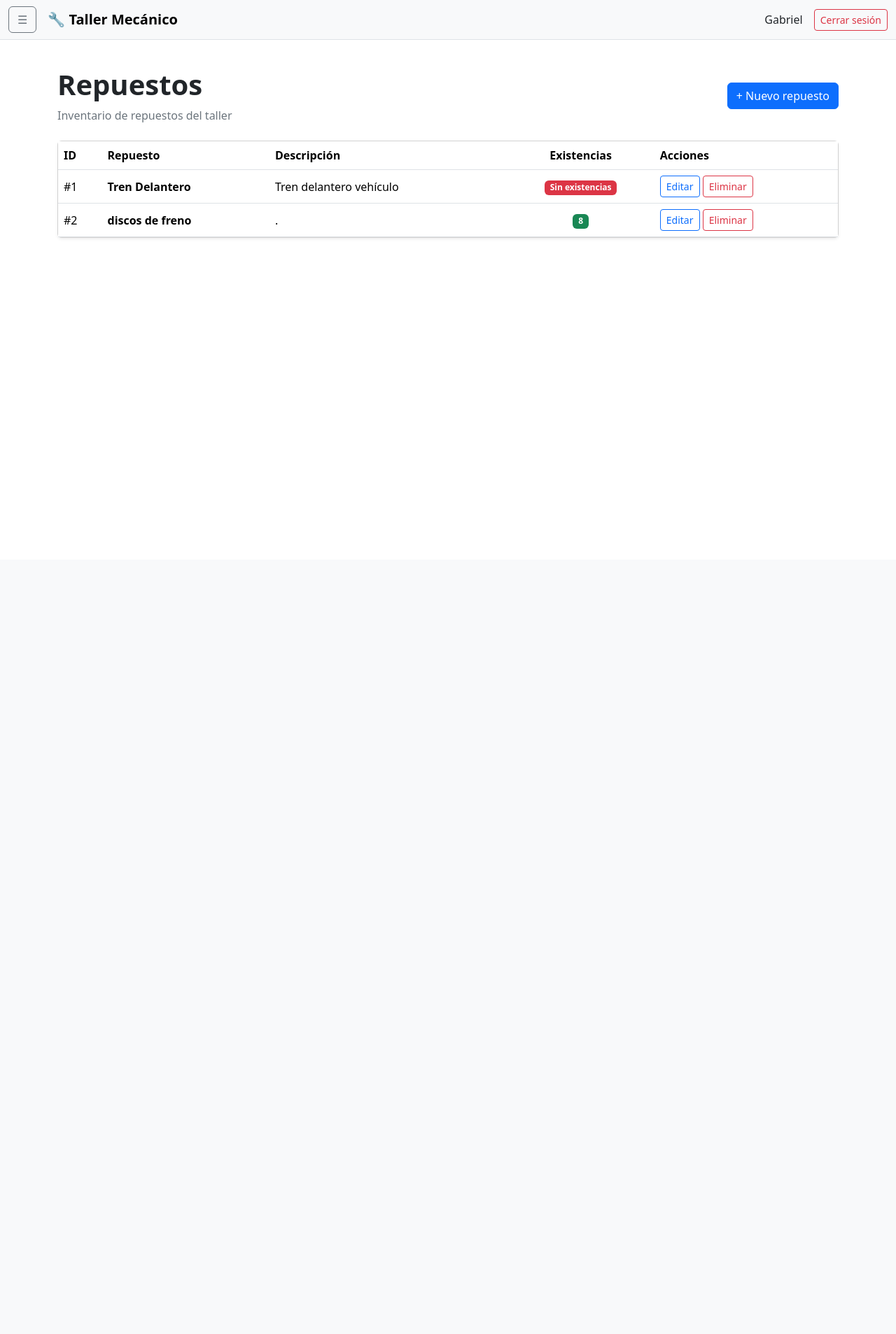
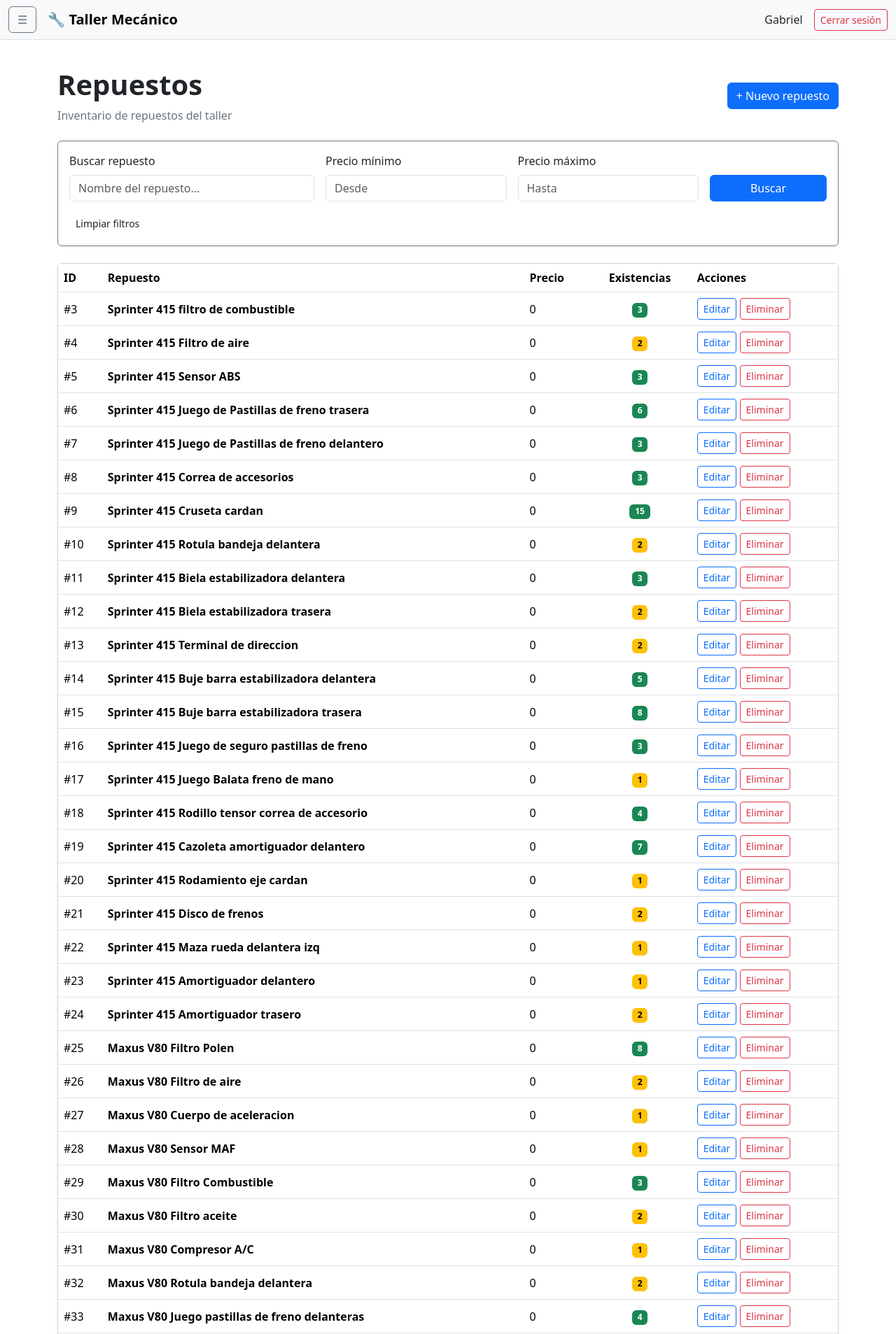
Before and after one commit to GabrielB64/Taller-Mecanico, a Django app: page /repuestos/ in a window 1280 px wide. Shown: the top 1907 px of the page at 70% size. Before the commit the page ends 340 px from the top, so only its background shows below. Run offline with Django 5.2, Linux system fonts and the light colour scheme; a user stored in the database is signed in; data comes from the database, SQL or seed files in the repository.

Commit message:
Llenado de datos, cambio de estructura de base de datos para agregar precios y patente

````diff
--- a/adminTaller/forms.py
+++ b/adminTaller/forms.py
@@ -106,7 +106,7 @@ class HerramientaForm(BootstrapModelForm):
 
         fields = [
             "nombre",
-            "descripcion",
+            "precio",
             "cantidad",
         ]
 
@@ -118,7 +118,7 @@ class RepuestoForm(BootstrapModelForm):
 
         fields = [
             "nombre",
-            "descripcion",
+            "precio",
             "cantidad",
         ]
 
@@ -132,6 +132,7 @@ class TrabajoForm(BootstrapModelForm):
             "estado",
             "criticidad",
             "descripcion",
+            "patente",
             "hechos",
         ]
 
--- a/adminTaller/models.py
+++ b/adminTaller/models.py
@@ -14,13 +14,13 @@ class Empleado(models.Model):
 
 class Herramienta(models.Model):
     nombre = models.CharField(max_length=100)
-    descripcion = models.TextField()
-    cantidad = models.PositiveIntegerField()
+    precio = models.PositiveBigIntegerField(default=0)
+    cantidad = models.PositiveIntegerField(default=0)
 
 class Repuestos(models.Model):
     nombre = models.CharField(max_length=100)
-    descripcion = models.TextField()
-    cantidad = models.PositiveIntegerField()
+    cantidad = models.PositiveIntegerField(default=0)
+    precio = models.PositiveBigIntegerField(default=0)
 
 class Trabajo(models.Model):
 
@@ -49,5 +49,7 @@ class Trabajo(models.Model):
         default='Baja'
     )
 
+    patente = models.CharField(max_length=10, default='')
+
     descripcion = models.TextField()
     hechos = models.TextField()
--- a/adminTaller/templates/login.html
+++ b/adminTaller/templates/login.html
@@ -1,4 +1,3 @@
-```html
 <!DOCTYPE html>
 <html lang="es">
 <head>
@@ -103,4 +102,3 @@
 
 </body>
 </html>
-```
--- a/adminTaller/templates/repuestos/lista.html
+++ b/adminTaller/templates/repuestos/lista.html
@@ -30,7 +30,66 @@
     {% endif %}
 
 </div>
+<form method="GET" class="card border-secondary p-3 mb-4">
 
+    <div class="row g-3">
+
+        <div class="col-md-4">
+            <label class="form-label">Buscar repuesto</label>
+
+            <input
+                type="text"
+                name="q"
+                class="form-control"
+                placeholder="Nombre del repuesto..."
+                value="{{ q }}"
+            >
+        </div>
+
+        <div class="col-md-3">
+            <label class="form-label">Precio mínimo</label>
+
+            <input
+                type="number"
+                name="precio_min"
+                class="form-control"
+                placeholder="Desde"
+                min="0"
+                value="{{ precio_min }}"
+            >
+        </div>
+
+        <div class="col-md-3">
+            <label class="form-label">Precio máximo</label>
+
+            <input
+                type="number"
+                name="precio_max"
+                class="form-control"
+                placeholder="Hasta"
+                min="0"
+                value="{{ precio_max }}"
+            >
+        </div>
+
+        <div class="col-md-2 d-flex align-items-end">
+
+            <button type="submit" class="btn btn-primary w-100">
+                Buscar
+            </button>
+
+        </div>
+
+    </div>
+
+    <div class="mt-3">
+        <a href="{% url 'repuestos_lista' %}"
+           class="btn btn-sm">
+            Limpiar filtros
+        </a>
+    </div>
+
+</form>
 
 <div class="card shadow-sm">
 
@@ -45,7 +104,7 @@
                     <tr>
                         <th>ID</th>
                         <th>Repuesto</th>
-                        <th>Descripción</th>
+                        <th>Precio</th>
                         <th class="text-center">
                             Existencias
                         </th>
@@ -71,7 +130,7 @@
                         </td>
 
                         <td>
-                            {{ repuesto.descripcion|truncatechars:80 }}
+                            {{ repuesto.precio }}
                         </td>
 
                         <td class="text-center">
--- a/adminTaller/views.py
+++ b/adminTaller/views.py
@@ -85,13 +85,23 @@ def admin_dashboard(request):
 @login_required
 def trabajos_lista(request):
 
-    trabajos = Trabajo.objects.all().order_by("-id")
+    trabajos = Trabajo.objects.all()
+
+    # Obtener patente ingresada en el buscador
+    busqueda = request.GET.get('q', '').strip()
+
+    # Filtrar trabajos por patente
+    if busqueda:
+        trabajos = trabajos.filter(
+            patente__icontains=busqueda
+        )
 
     return render(
         request,
-        "trabajos/lista.html",
+        'trabajos/lista.html',
         {
-            "trabajos": trabajos
+            'trabajos': trabajos,
+            'q': busqueda,
         }
     )
 
@@ -360,15 +370,46 @@ def empleado_eliminar(request, pk):
 @login_required
 def herramientas_lista(request):
 
-    herramientas = Herramienta.objects.all().order_by(
-        "nombre"
-    )
+    herramientas = Herramienta.objects.all()
+
+    # Buscador por nombre
+    busqueda = request.GET.get('q', '').strip()
+
+    if busqueda:
+        herramientas = herramientas.filter(
+            nombre__icontains=busqueda
+        )
+
+    # Precio mínimo
+    precio_min = request.GET.get('precio_min', '').strip()
+
+    if precio_min:
+        try:
+            herramientas = herramientas.filter(
+                precio__gte=int(precio_min)
+            )
+        except ValueError:
+            pass
+
+    # Precio máximo
+    precio_max = request.GET.get('precio_max', '').strip()
+
+    if precio_max:
+        try:
+            herramientas = herramientas.filter(
+                precio__lte=int(precio_max)
+            )
+        except ValueError:
+            pass
 
     return render(
         request,
-        "herramientas/lista.html",
+        'herramientas/lista.html',
         {
-            "herramientas": herramientas
+            'herramientas': herramientas,
+            'q': busqueda,
+            'precio_min': precio_min,
+            'precio_max': precio_max,
         }
     )
 
@@ -486,15 +527,46 @@ def herramienta_eliminar(request, pk):
 @login_required
 def repuestos_lista(request):
 
-    repuestos = Repuestos.objects.all().order_by(
-        "nombre"
-    )
+    repuestos = Repuestos.objects.all()
+
+    # Buscador por nombre
+    busqueda = request.GET.get('q', '').strip()
+
+    if busqueda:
+        repuestos = repuestos.filter(
+            nombre__icontains=busqueda
+        )
+
+    # Precio mínimo
+    precio_min = request.GET.get('precio_min', '').strip()
+
+    if precio_min:
+        try:
+            repuestos = repuestos.filter(
+                precio__gte=int(precio_min)
+            )
+        except ValueError:
+            pass
+
+    # Precio máximo
+    precio_max = request.GET.get('precio_max', '').strip()
+
+    if precio_max:
+        try:
+            repuestos = repuestos.filter(
+                precio__lte=int(precio_max)
+            )
+        except ValueError:
+            pass
 
     return render(
         request,
-        "repuestos/lista.html",
+        'repuestos/lista.html',
         {
-            "repuestos": repuestos
+            'repuestos': repuestos,
+            'q': busqueda,
+            'precio_min': precio_min,
+            'precio_max': precio_max,
         }
     )
 
--- a/tallerMecanico/settings.py
+++ b/tallerMecanico/settings.py
@@ -25,7 +25,11 @@ SECRET_KEY = 'django-insecure-g^(8c(fjl2pw2jw=aft!r%-xt0^oab5+d#cgw%34p+-kgop_&p
 # SECURITY WARNING: don't run with debug turned on in production!
 DEBUG = True
 LOGOUT_REDIRECT_URL = "/"
-ALLOWED_HOSTS = []
+ALLOWED_HOSTS = [
+    "192.168.1.122",
+    "localhost",
+    "127.0.0.1"
+]
 
 
 # Application definition
````
Also changed, not shown: adminTaller/templates/herramientas/lista.html (+63 -2 lines), adminTaller/templates/repuestos/formulario.html (+4 -4 lines), adminTaller/templates/trabajos/formulario.html (+12 -0 lines), adminTaller/templates/trabajos/lista.html (+28 -1 lines), adminTaller/migrations/0005_remove_herramienta_descripcion_and_more.py (added), db.sqlite3.
